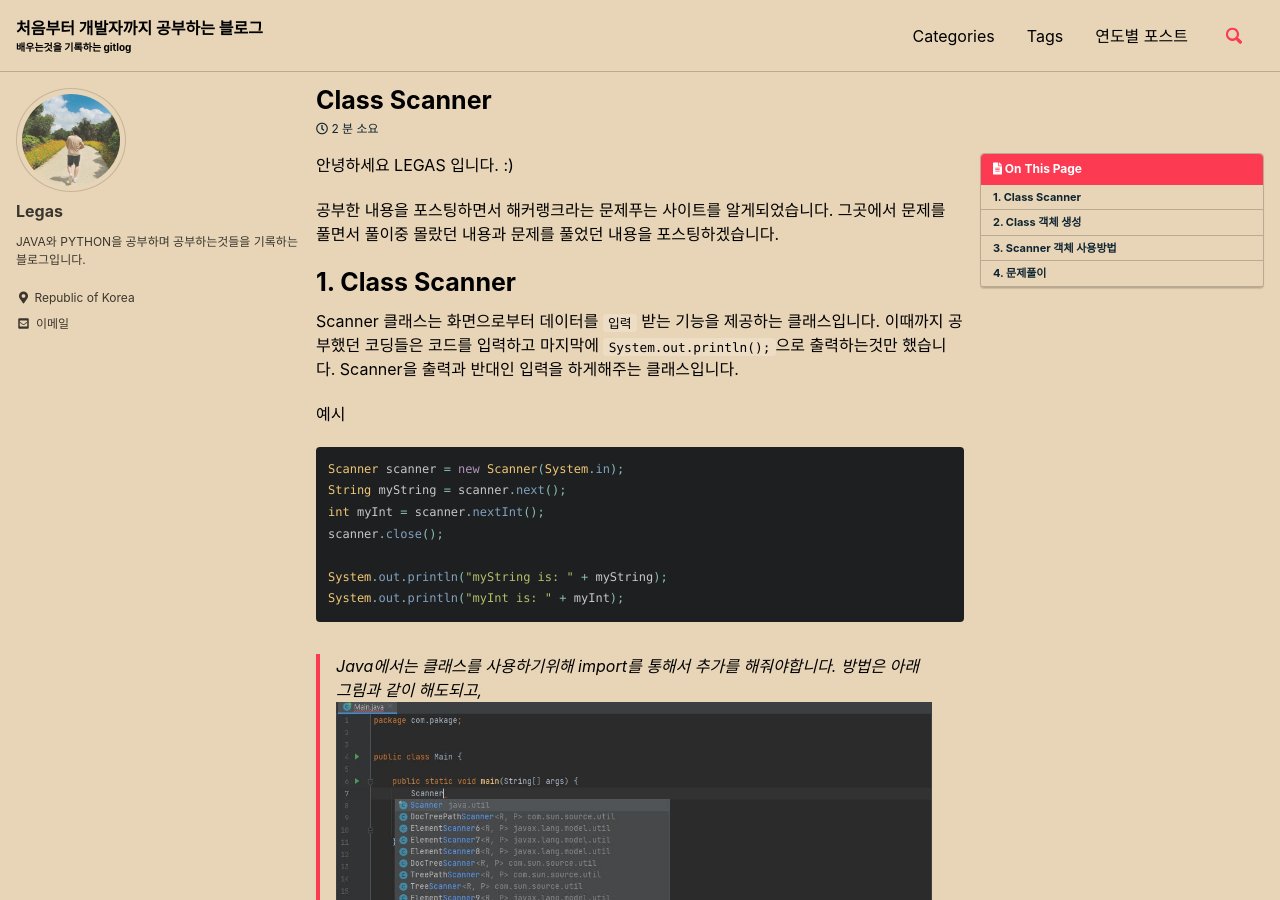
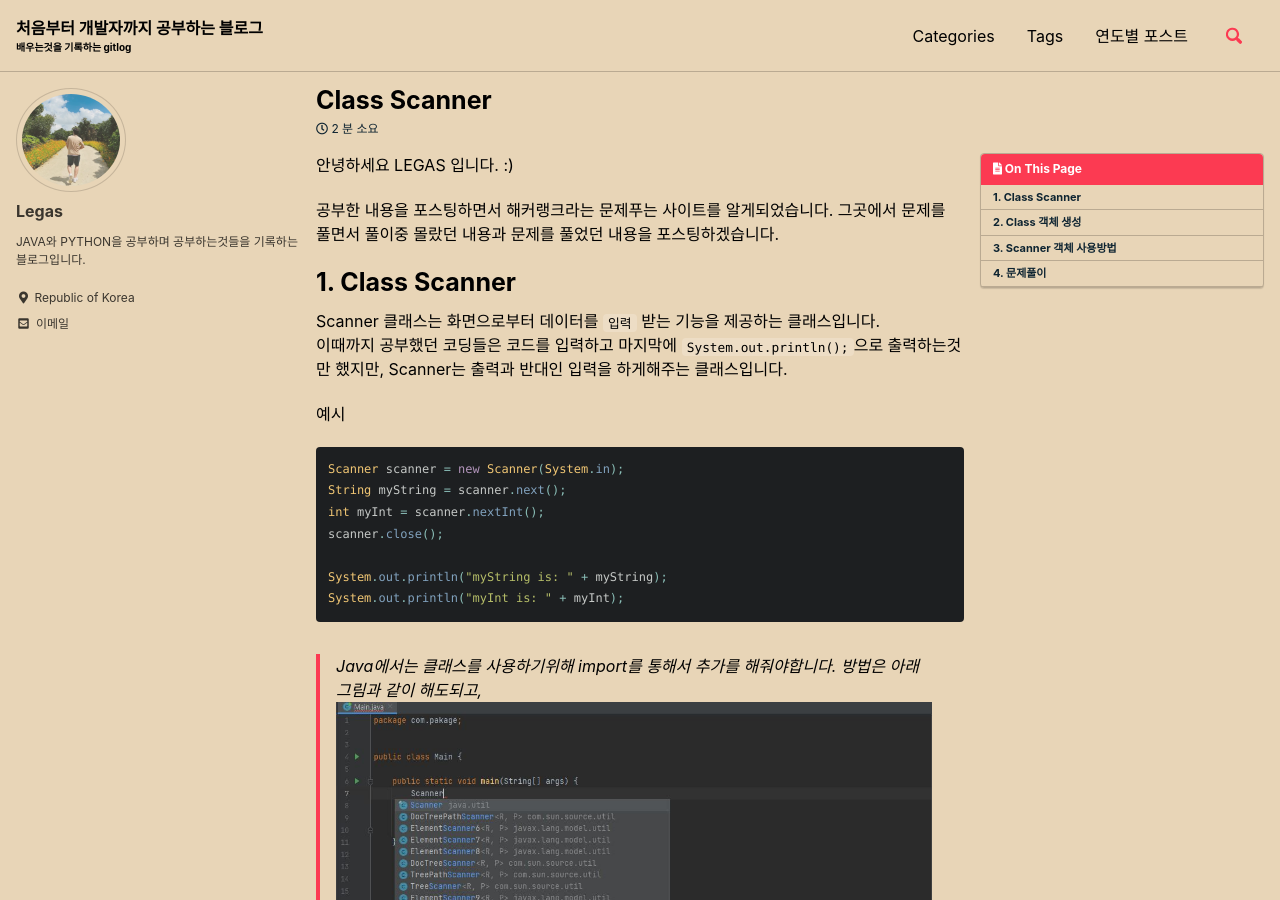
Before and after one commit to Legas-park/Legas-park.github.io, a Jekyll site: the page built from _posts/2021-01-29-Scanner.md, in a window 1280 px wide and 900 px high. Built offline with Jekyll 4.4.1, drawn with Linux system fonts in a browser that asks for light colours; cached includes are drawn as plain includes; comment, search, counter and statistics services are not loaded; some of the changed text lies outside the part shown.

Commit message:
Update 2021-01-29-Scanner.md

````diff
--- a/_posts/2021-01-29-Scanner.md
+++ b/_posts/2021-01-29-Scanner.md
@@ -19,8 +19,8 @@ toc_sticky: true
 
 # 1. Class Scanner
 Scanner 클래스는 화면으로부터 데이터를 `입력` 받는 기능을 제공하는 클래스입니다.
-이때까지 공부했던 코딩들은 코드를 입력하고 마지막에 `System.out.println();`으로 출력하는것만 했습니다.
-Scanner을 출력과 반대인 입력을 하게해주는 클래스입니다.
+이때까지 공부했던 코딩들은 코드를 입력하고 마지막에 `System.out.println();`으로 출력하는것만 했지만,
+Scanner는 출력과 반대인 입력을 하게해주는 클래스입니다.
 
 예시
 ```java
````
Also changed, not shown: other parts of _posts/2021-01-29-Scanner.md (+1 -1 lines).
